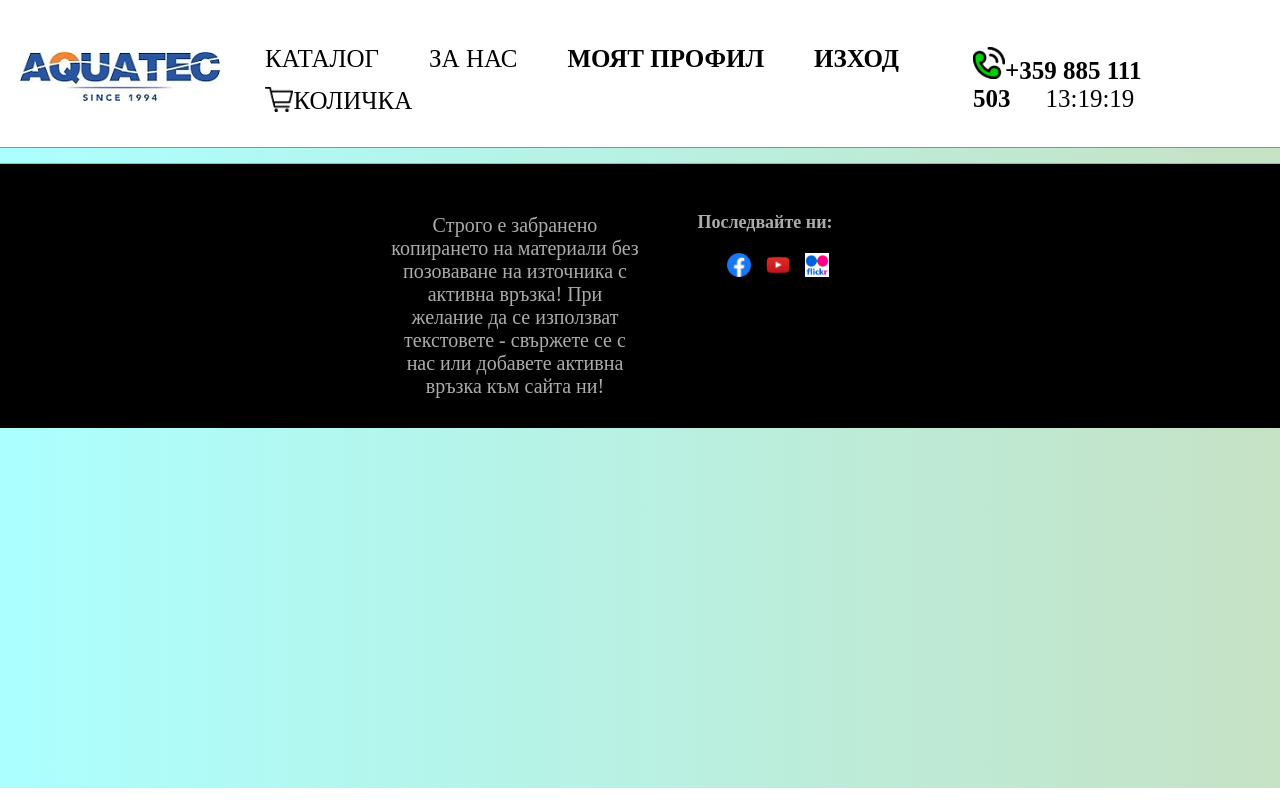
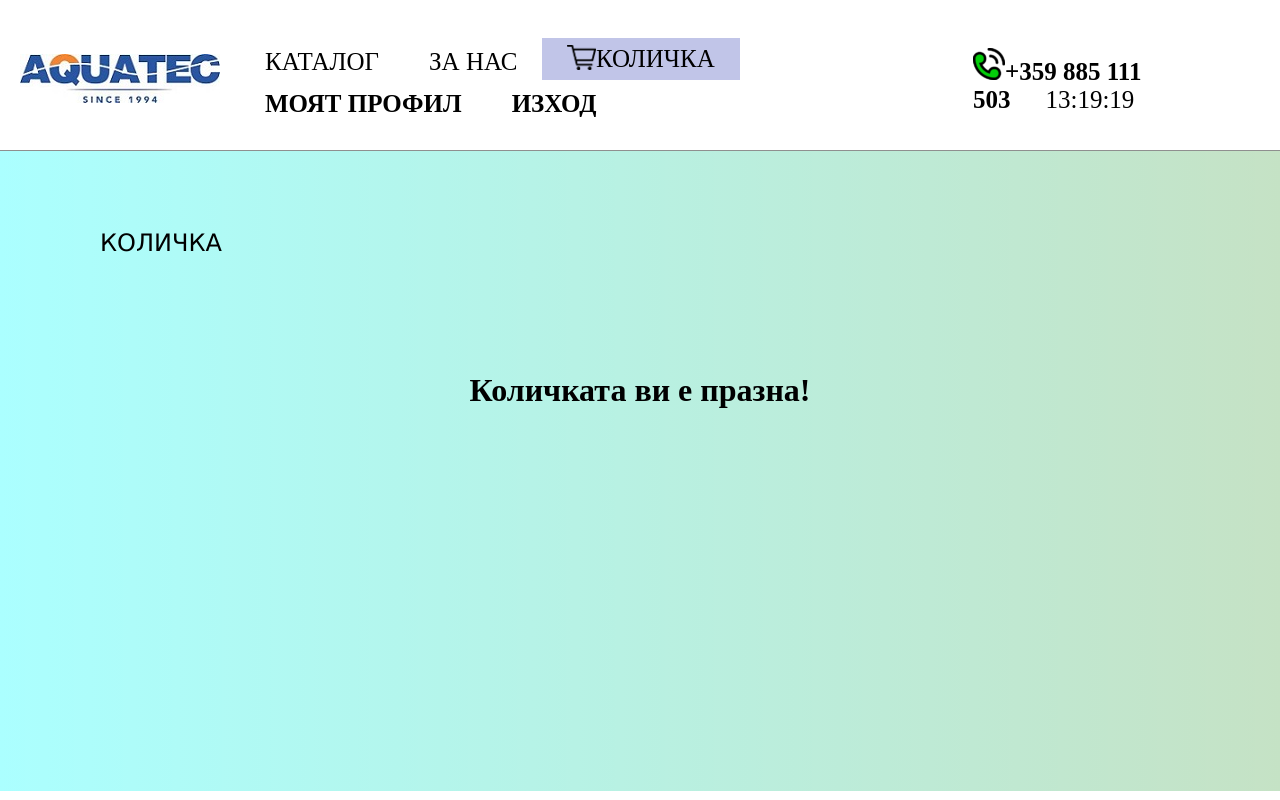
Before and after one commit to Sondbg/Angular, an Angular app in the folder b2b-aquatec/: page /cart in a window 1280 px wide. Shown: the top 800 px of the page. Built offline with nearby package versions, Linux system fonts and the light colour scheme; sample sign-in values are in the browser's storage.

Commit message:
HTML 5 SVG

```diff
--- a/b2b-aquatec/src/app/auth/profile/profile/profile.component.css
+++ b/b2b-aquatec/src/app/auth/profile/profile/profile.component.css
@@ -34,9 +34,10 @@ body {
 .profile{
 text-align: center;
 background: linear-gradient(#a2d5ee, #5c8060);
-height:90vh;
+
 margin: auto;
-font-size:30px
+font-size:30px;
+
 }
 
 .order{
--- a/b2b-aquatec/src/app/auth/profile/profile/profile.component.html
+++ b/b2b-aquatec/src/app/auth/profile/profile/profile.component.html
@@ -46,11 +46,21 @@
 <h1>Последни поръчки:</h1>
               <table class="order" *ngIf="orders">
 
-                <tr><th> Поръчка дата:</th>
+                <tr>
+                  <th>Номер Поръчка:</th>
+                  <th>Идент. Номер:</th>
+                  <th> Поръчка дата:</th>
                   <th>Стойност:</th>
                 </tr>
                <ng-container *ngFor="let order of this.orders; let i=index">
-                <tr><td>
+                <tr>
+                  <td>
+{{order.tranID}}
+                  </td>
+                  <td>
+{{order.internalID}}
+                  </td>
+                  <td>
                   {{order.date}}
                 </td>
                 <td>
--- a/b2b-aquatec/src/app/auth/profile/profile/profile.component.ts
+++ b/b2b-aquatec/src/app/auth/profile/profile/profile.component.ts
@@ -43,7 +43,8 @@ var company=id? JSON.parse(id):{};
   });
 
 this.apiService.getMySO()?.subscribe((value)=>{
-  this.orders=value.order;
+
+  this.orders=value.records;
   console.log(this.orders)
 })
 
--- a/b2b-aquatec/src/app/cart/cart/cart.component.css
+++ b/b2b-aquatec/src/app/cart/cart/cart.component.css
@@ -7,7 +7,7 @@ height:60px;
 width:60px;
 }
 table , td{
-    border: 1px rgb(110, 107, 107) solid;
+
     border-collapse: collapse;
 }
 .items{
@@ -19,13 +19,27 @@ td{
     padding: 15px 15px 15px 15px;
     text-align: center;
 }
-
+table td {
+    border: 1px solid black;
+  }
+  table tr:first-child td {
+    border-top: 0;
+  }
+  table tr td:first-child {
+    border-left: 0;
+  }
+  table tr:last-child td {
+    border-bottom: 0;
+  }
+  table tr td:last-child {
+    border-right: 0;
+  }
 .shopping-cart{
 
     margin: auto;
-    height:80%;
+    height:80vh;
     width:100%;
-    position:absolute;
+overflow: auto;
     background-image: linear-gradient(to right, rgba(0, 255, 255, 0.329),rgba(0, 128, 0, 0.226));
     }
     .container{
@@ -46,6 +60,15 @@ td{
     background-color: rgba(255, 0, 0, 0.459);
   padding:10px 10px 10px 10px;
 }
+.remove:hover{
+
+        transition: 1s ease-in-out;
+        background: #4F95DA;
+
+}
+.remove:hover svg {
+    stroke-dashoffset: -480;
+  }
 .totals{
     width:100%;
     margin: auto;
@@ -56,3 +79,8 @@ td{
     margin-top:50px;
     border: 0px;;
 }
+svg{
+    text-align: center;
+    display: block;
+    margin: auto;
+}
--- a/b2b-aquatec/src/app/cart/cart/cart.component.html
+++ b/b2b-aquatec/src/app/cart/cart/cart.component.html
@@ -1,6 +1,14 @@
 <app-loader *ngIf="this.loader"></app-loader>
 <div class="shopping-cart" *ngIf="!this.loader">
-<h1><p>КОЛИЧКА</p></h1>
+
+<svg width=100% height="200">
+    <g transform="translate(100,100)">
+      <text id="TextElement" x="0" y="0" style="font-family:Verdana;font-size:24">КОЛИЧКА
+        <animateMotion  repeatCount="indefinite" path="M 0 0, l 900 0,Z" dur="5s" fill="freeze" />
+      </text>
+    </g>
+
+  </svg>
 
 <div *ngIf="this.products.length==0"><h1>Количката ви е празна!</h1> </div>
 
--- a/b2b-aquatec/src/app/catalog/catalog/catalog.component.css
+++ b/b2b-aquatec/src/app/catalog/catalog/catalog.component.css
@@ -48,7 +48,7 @@ body{
         width:100%;
 margin-left: 50px;
 margin-top: 30px;
-
+ background-color: white;
     text-align: center;
     border-radius:10px;
     border-top-right-radius: 10px;
@@ -120,6 +120,7 @@ margin-top: 30px;
 .wrap{
     height:80vh;
     display: flex;
+    background-color: #1175f754;
 }
 
 
--- a/b2b-aquatec/src/app/catalog/item/item/item.component.css
+++ b/b2b-aquatec/src/app/catalog/item/item/item.component.css
@@ -24,7 +24,11 @@ html, body {
     width: 65%;
     position: relative;
   }
+   .item-img:hover{
 
+      transform: scale(1.5);
+
+   }
   .right-column {
     width: 35%;
     margin-top: 60px;
--- a/b2b-aquatec/src/app/catalog/item/item/item.component.html
+++ b/b2b-aquatec/src/app/catalog/item/item/item.component.html
@@ -13,7 +13,7 @@
   <ng-container *ngIf="this.item">
     <!-- Left Column / Headphones Image -->
     <div class="left-column">
-      <img src={{item.imageUrl}} >
+      <img src={{item.imageUrl}} class="item-img">
       <!-- Product Configuration -->
       <div class="product-configuration">
 
--- a/b2b-aquatec/src/app/core/header/header.component.css
+++ b/b2b-aquatec/src/app/core/header/header.component.css
@@ -32,3 +32,6 @@ display: inline-block;
 .cart img {
   height:25px
 }
+.active-link{
+  background-color: rgba(6, 22, 163, 0.247);
+}
--- a/b2b-aquatec/src/app/core/header/header.component.html
+++ b/b2b-aquatec/src/app/core/header/header.component.html
@@ -10,13 +10,13 @@
 <nav id="nav-menu" role="navigation">
 <ul>
 
-                     <li>           <a class="highlight" href="/catalog">Каталог</a></li>
-   <li> <a  class="highlight" [routerLink]="'/about-us'">За нас</a></li>
+                     <li>           <a class="highlight" [routerLink]="'/catalog'" routerLinkActive="active-link">Каталог</a></li>
+   <li> <a  class="highlight" routerLinkActive="active-link" [routerLink]="'/about-us'">За нас</a></li>
 
 
 
 <ng-container *ngIf="!isLoggedIn; else noUser">
-  <li>  <a class="highlight" id="login" [routerLink]="'auth/login'" title="Моят профил">
+  <li>  <a class="highlight" id="login" [routerLink]="'auth/login'" routerLinkActive="active-link" title="Моят профил">
 
 
         <strong>  Влез / Регистрирай се	</strong>
@@ -24,26 +24,26 @@
 </li>
 </ng-container>
 <ng-template #noUser>
+    <a class="cart" data-bs-toggle="dropdown" routerLinkActive="active-link" id="cartMenuLink" [routerLink]="'/cart'" aria-expanded="false">
+        <img src="../../../assets/stationaryJPG/img_521148-3376030873.png">
+
+        <span class="dd-text">Количка<span class="caret"></span></span>
+    </a>
 
 
 
-
-    <a class="highlight" [routerLink]="'auth/profile'" title="Моят профил">
+    <a class="highlight" [routerLink]="'auth/profile'" routerLinkActive="active-link" title="Моят профил">
 
         <span class="profile">
         <strong>  Моят профил	</strong> </span>
     </a>
 
-    <a class="highlight" [routerLink]="'auth/logout'" title="изход">
+    <a class="highlight" [routerLink]="'auth/logout'" routerLinkActive="active-link" title="изход">
 
         <span class="logout">
           <strong>  Изход	</strong>		</span>
     </a>
-    <a class="cart" data-bs-toggle="dropdown" id="cartMenuLink" [routerLink]="'/cart'" aria-expanded="false">
-        <img src="../../../assets/stationaryJPG/img_521148-3376030873.png">
 
-        <span class="dd-text">Количка<span class="caret"></span></span>
-    </a>
 </ng-template>
 </ul>
 
```
